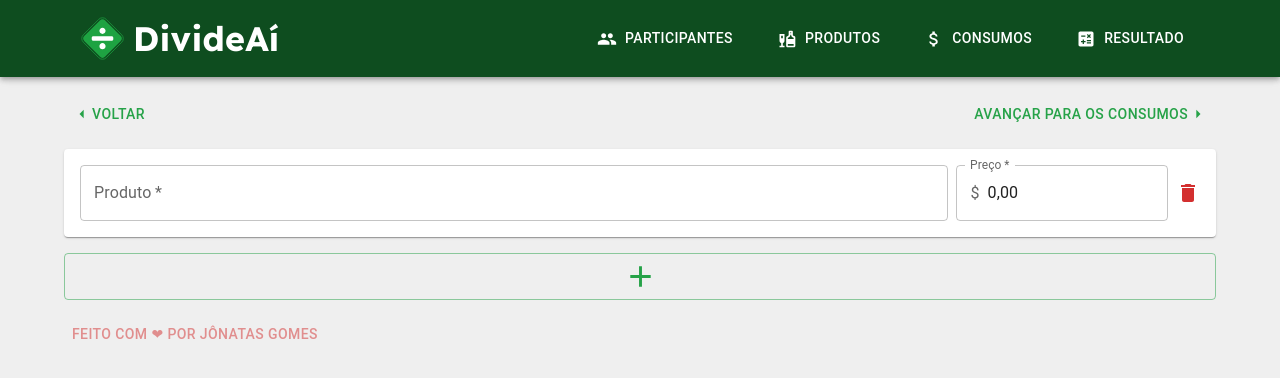
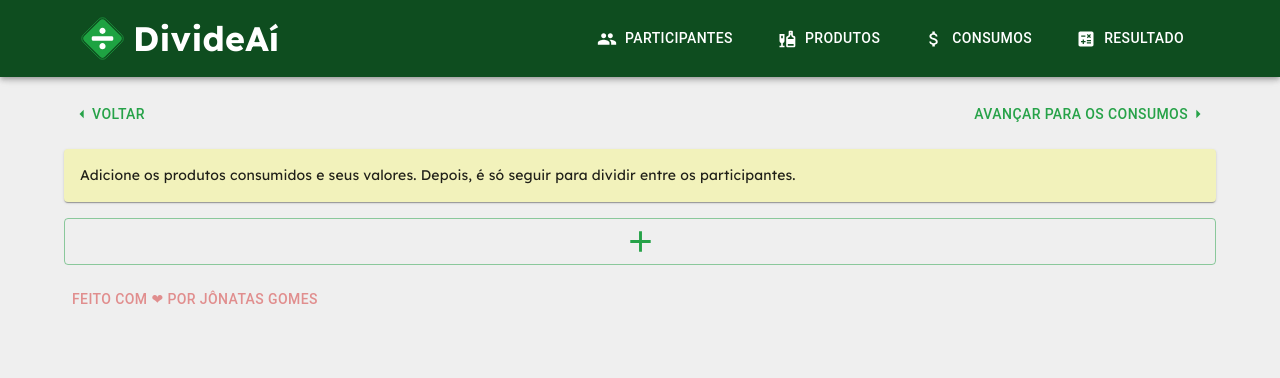
Before and after one commit to jonatas1n/divide-ai, a React (Vite) app: page /divide-ai/products in a window 1280 px wide. Shown: the top 378 px of the page. Built offline with nearby package versions, Linux system fonts and the light colour scheme.

Commit message:
feat: add title and infocard to products page

```diff
--- a/src/pages/Products/index.tsx
+++ b/src/pages/Products/index.tsx
@@ -7,11 +7,11 @@ import Stack from "@mui/material/Stack";
 import Button from "@mui/material/Button";
 
 import Add from "@mui/icons-material/Add";
+import { InfoCard } from "../../components/InfoCard";
+import { SmTitleText } from "../../components/SmTitleText";
 
 export const Products = () => {
   const { products, addProduct } = useAppContext();
-
-  if (Object.keys(products).length === 0) addProduct();
 
   return (
     <>
@@ -22,10 +22,17 @@ export const Products = () => {
           label: "Avançar para os consumos",
         }}
       />
+      <SmTitleText title="Produtos" />
       <Stack spacing={2}>
         {Object.values(products).map((product: ProductType) => (
           <ProductItem key={product.id} product={product} />
         ))}
+        {Object.values(products).length === 0 && (
+          <InfoCard>
+            Adicione os produtos consumidos e seus valores. Depois, é só seguir
+            para dividir entre os participantes.
+          </InfoCard>
+        )}
         <Button variant="outlined" onClick={addProduct}>
           <Add fontSize="large" />
         </Button>
```
